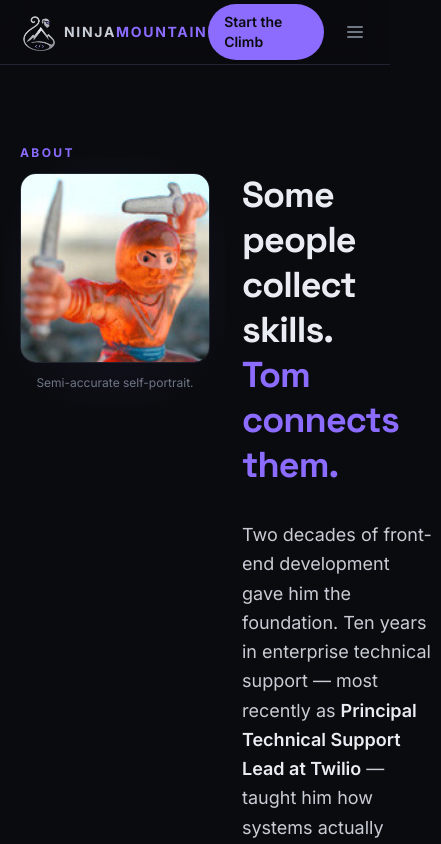
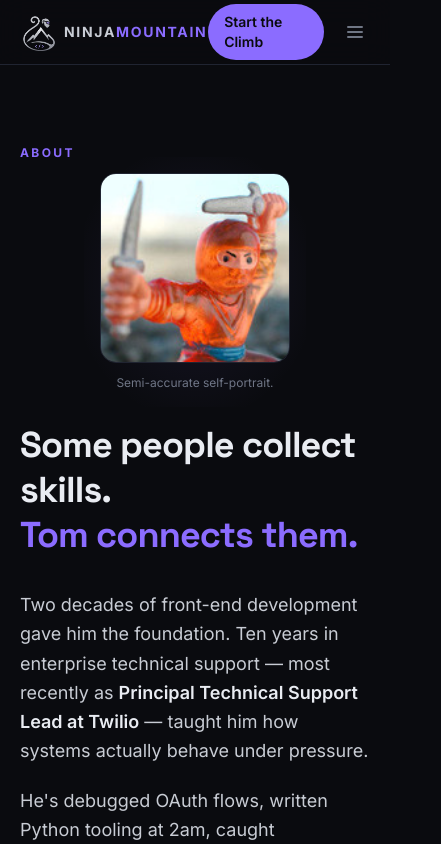
Before and after one commit to poutyhoney/ninjamountain, a Next.js app in the folder apps/web/: page /about in a window 390 px wide. Shown: the top 844 px of the page, 441 px wide, since content can reach past the window. Built offline with nearby package versions, Linux system fonts and the light colour scheme.

Commit message:
Stack about page image above bio on mobile portrait

```diff
--- a/apps/web/app/about/page.tsx
+++ b/apps/web/app/about/page.tsx
@@ -28,10 +28,10 @@ export default function AboutPage() {
         <p className="mb-3 text-xs font-bold uppercase tracking-[0.2em] text-[#8B6CFF]">About</p>
 
         {/* ── Two-column layout ── */}
-        <div className="grid items-start gap-8 grid-cols-[190px_1fr]">
+        <div className="grid items-start gap-8 sm:grid-cols-[190px_1fr]">
 
           {/* Photo */}
-          <div className="relative">
+          <div className="relative mx-auto w-[190px] sm:mx-0">
             {/* Subtle violet glow behind the image */}
             <div
               className="pointer-events-none absolute -inset-4 rounded-3xl opacity-30"
```
